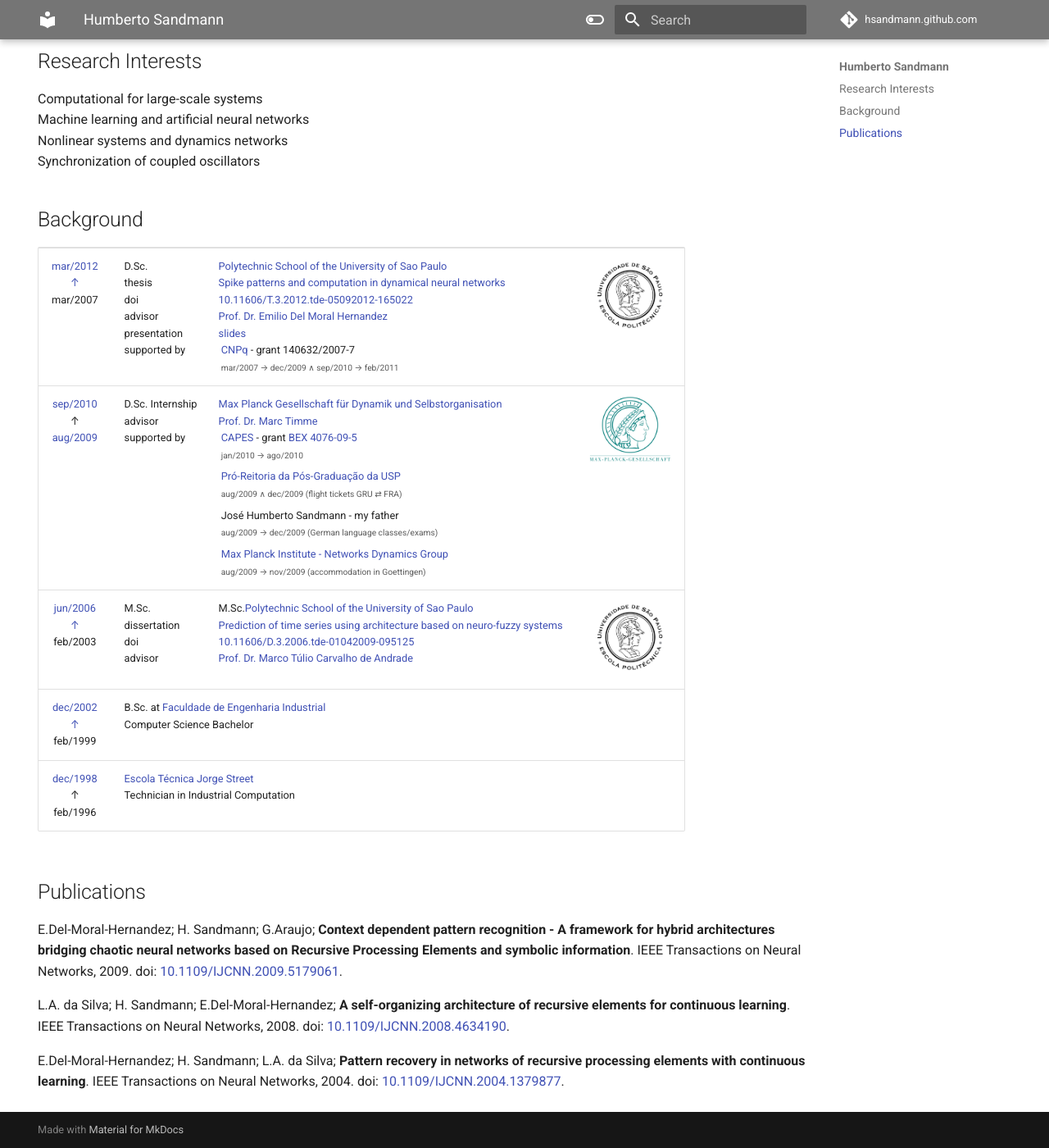
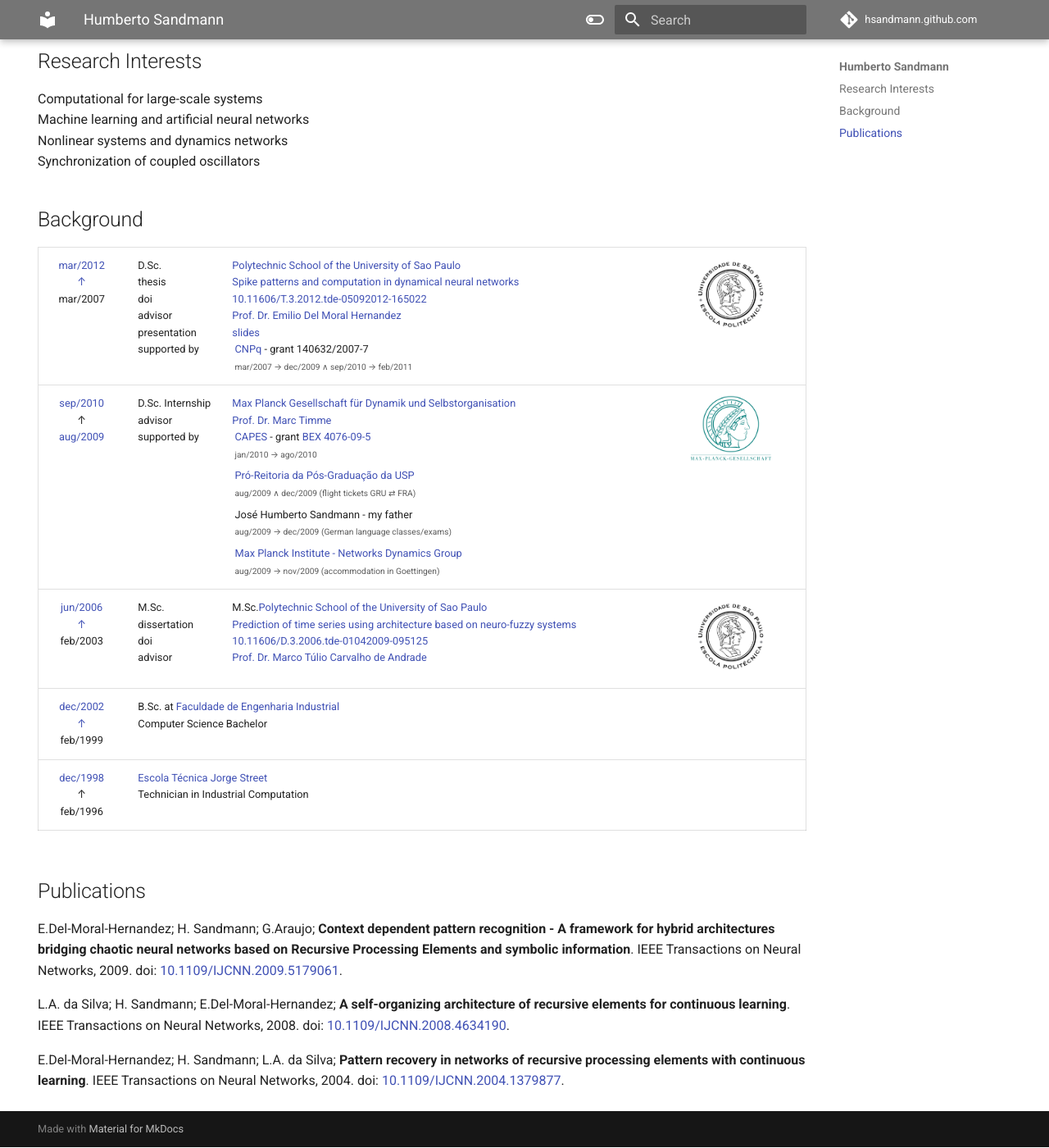
Before and after one commit to hsandmann/hsandmann.github.com, an MkDocs documentation site: the page built from docs/index.md, in a window 1280 px wide and 1400 px high, scrolled down 435 px. Shown: the whole window at 82% size. Built offline with MkDocs 1.6.1 and Material for MkDocs 9.7.7, drawn with Linux system fonts in a browser that asks for light colours; comment, search, counter and statistics services are not loaded.

Commit message:
new version

```diff
--- a/docs/stylesheets/extra.css
+++ b/docs/stylesheets/extra.css
@@ -67,3 +67,11 @@ table {
     border-collapse: collapse;
     width: 100% !important;
 }
+
+.md-typeset__table {
+    width: 100%;
+}
+
+.md-typeset__table table:not([class]) {
+    display: table
+}
```
Also changed, not shown: README.md (+0 -6 lines).
